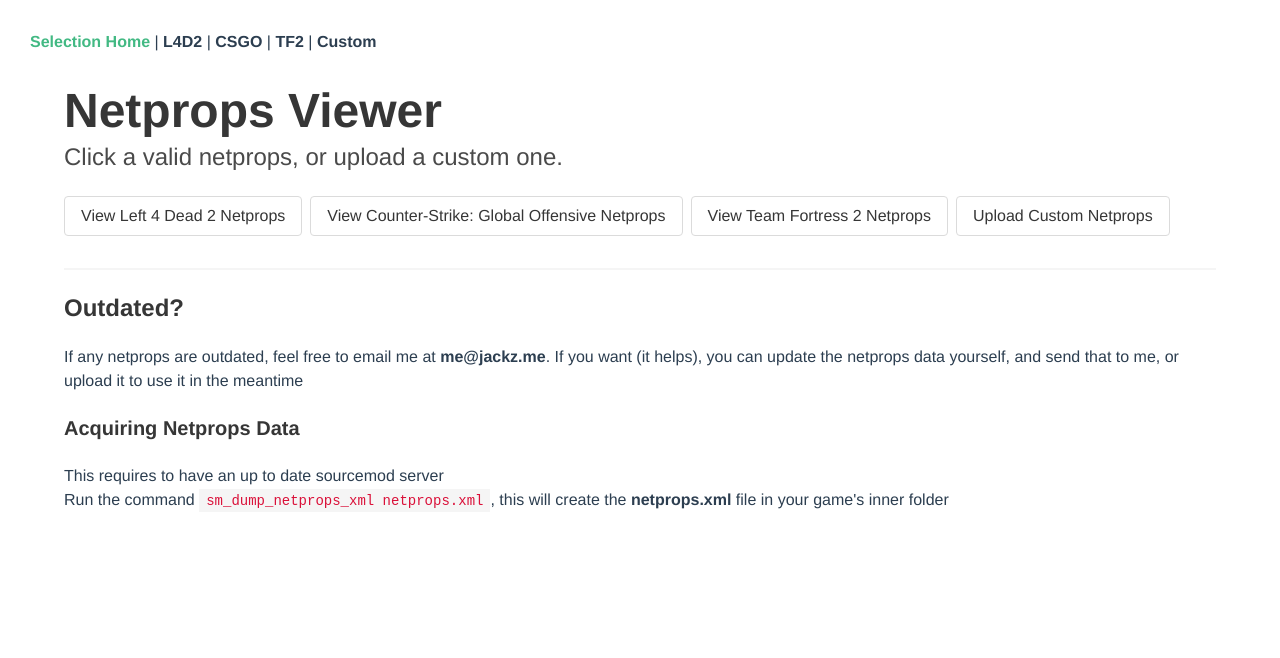
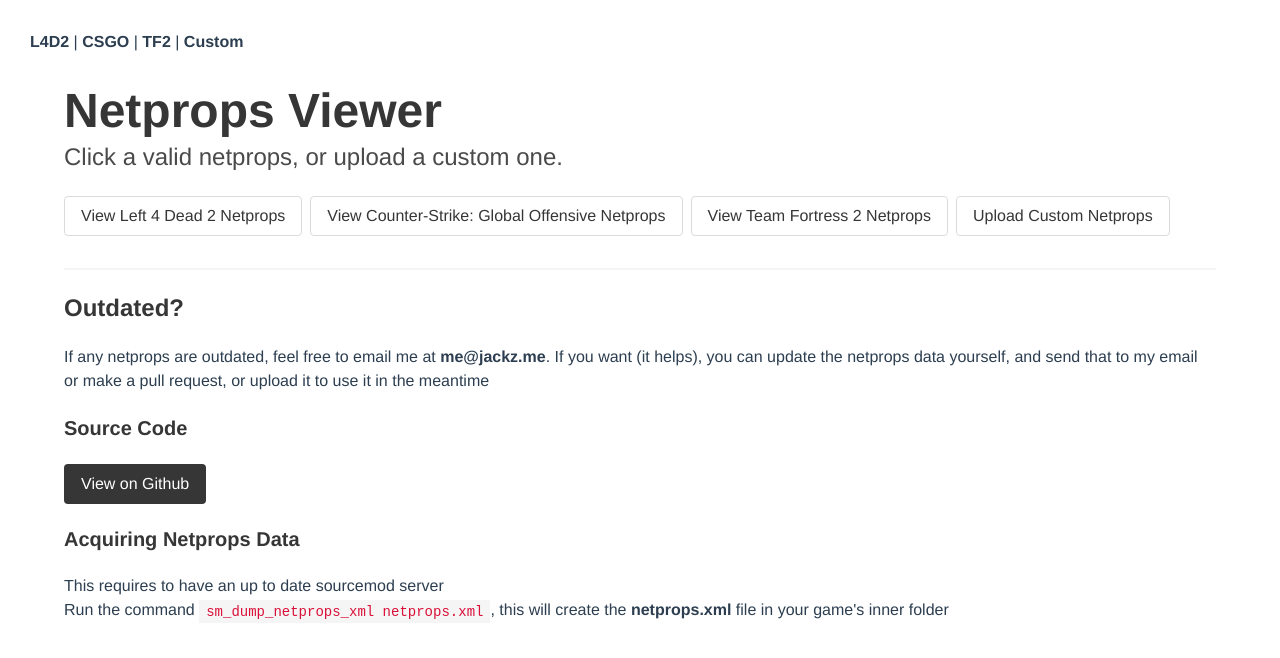
Before and after one commit to Jackzmc/netprops-viewer, a Vue app: page / in a window 1280 px wide. Shown: the top 658 px of the page. Built offline with nearby package versions, Linux system fonts and the light colour scheme.

Commit message:
Add github link

```diff
--- a/src/App.vue
+++ b/src/App.vue
@@ -1,7 +1,6 @@
 <template>
   <div id="app">
     <div id="nav">
-      <router-link to="/" exact>Selection Home</router-link> |
       <router-link to="/l4d2">L4D2</router-link> |
       <router-link to="/csgo">CSGO</router-link> |
       <router-link to="/tf2">TF2</router-link> |
--- a/src/components/Custom.vue
+++ b/src/components/Custom.vue
@@ -2,6 +2,7 @@
 <div class="modal-card" style="width: auto">
     <header class="modal-card-head">
         <p class="modal-card-title">Upload a custom Netprops File</p>
+        <b-button class="delete" aria-label="close" @click="$emit('close')"></b-button>
     </header>
     <section class="modal-card-body">
         <div class="content">
@@ -15,6 +16,7 @@
                 <li>Run the command <code>sm_dump_netprops_xml netprops.xml</code></li>
                 <li>In your game's inner folder (tf2 is 'tf', l4d2 is 'l4d2', etc) will be the <b>netprops.xml</b> file</li>
             </ul>
+            <h4>Upload</h4>
         </div>
         <div class="file is-boxed">
             <label class="file-label">
--- a/src/views/Home.vue
+++ b/src/views/Home.vue
@@ -11,9 +11,14 @@
     <hr />
     <h4 class="title is-4">Outdated?</h4>
     <p>
-      If any netprops are outdated, feel free to email me at <b>me@jackz.me</b>. If you want (it helps), you can update the netprops data yourself, and send that to me, or upload it to use it in the meantime
+      If any netprops are outdated, feel free to email me at <b>me@jackz.me</b>. If you want (it helps), you can update the netprops data yourself, and send that to my email or make a pull request, or upload it to use it in the meantime
     </p>
     <br />
+    <h5 class="title is-5">Source Code</h5>
+    <p>
+      <b-button tag="a" class="is-dark" href="https://github.com/jackzmc/netprops-viewer">View on Github</b-button>
+    </p>
+    <br>
     <h5 class="title is-5">Acquiring Netprops Data</h5>
     <p>This requires to have an up to date sourcemod server</p>
     <p>Run the command <code>sm_dump_netprops_xml netprops.xml</code>, this will create the <b>netprops.xml</b> file in your game's inner folder</p>
```
